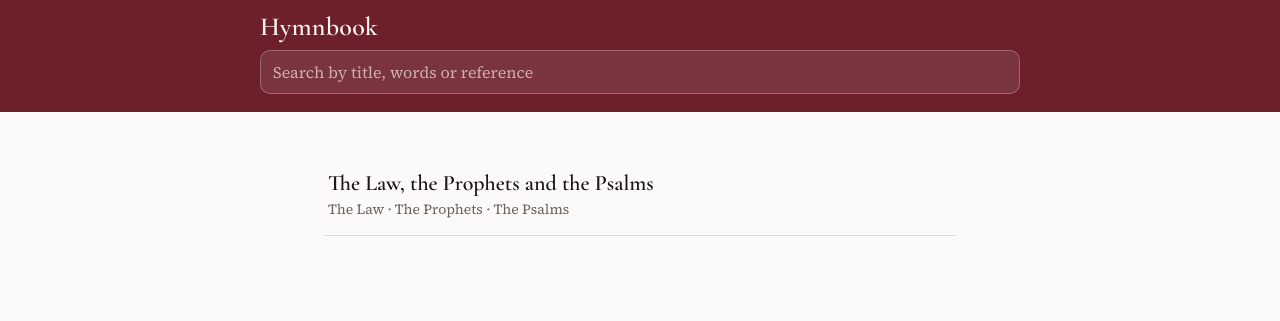
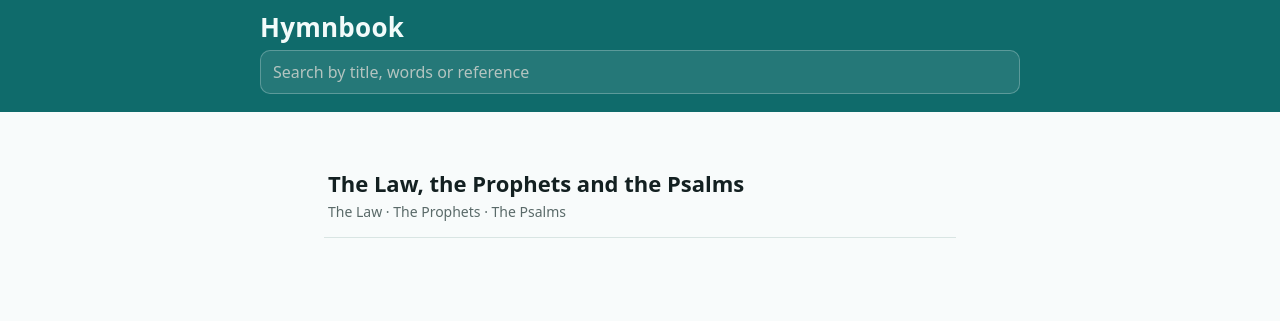
Before and after one commit to walsall-christadelphians/songs, a plain HTML site: page index.html in a window 1280 px wide. Drawn offline with nearby package versions, Linux system fonts and the light colour scheme.

Commit message:
Use system font and teal colour scheme

```diff
--- a/index.html
+++ b/index.html
@@ -3,34 +3,32 @@
 <head>
 <meta charset="utf-8">
 <meta name="viewport" content="width=device-width, initial-scale=1">
-<meta name="theme-color" content="#6d1f2a">
+<meta name="theme-color" content="#0f6b6b">
 <meta name="apple-mobile-web-app-capable" content="yes">
 <meta name="apple-mobile-web-app-title" content="Hymns">
 <link rel="manifest" href="manifest.webmanifest">
 <link rel="icon" href="icon.svg">
 <link rel="apple-touch-icon" href="icon.svg">
 <title>Hymnbook</title>
-<link rel="preconnect" href="https://fonts.googleapis.com">
-<link href="https://fonts.googleapis.com/css2?family=Cormorant+Garamond:ital,wght@0,500;0,600;1,500&family=Source+Serif+4:ital,opsz,wght@0,8..60,400;0,8..60,600;1,8..60,400&display=swap" rel="stylesheet">
 <style>
 /* VOICE: reverent, quiet, legible at arm's length in a dim church
-   IDEA: a cloth-bound pew hymnal — oxblood cover, white page
+   IDEA: a cloth-bound pew hymnal — teal cover, white page
    PICTURE: the hymn page itself, set like print; hymns filed A–Z by title
-   COLOUR and TYPE: oxblood cover band, white paper, black ink; Cormorant titles, Source Serif text
+   COLOUR and TYPE: teal cover band, white paper, dark ink; system font throughout
    LAYOUT: cover band with search, then one calm reading column */
 :root{color-scheme:light dark;
-  --bg:light-dark(#fbfaf8,#16120f);--ink:light-dark(#1b1715,#ece6df);
-  --soft:light-dark(#6b625c,#a89e95);--rule:light-dark(#e4ddd4,#2e2723);
-  --cover:light-dark(#6d1f2a,#3d1218);--on:#fbf6ef;--accent:light-dark(#6d1f2a,#e0a3a9);
+  --bg:light-dark(#f8fbfb,#0e1515);--ink:light-dark(#132021,#e2ecea);
+  --soft:light-dark(#5a6a69,#98aba8);--rule:light-dark(#d9e5e3,#22302f);
+  --cover:light-dark(#0f6b6b,#0a3b3c);--on:#f2fbfa;--accent:light-dark(#0f6b6b,#6fd0c6);
   --fs:19px}
 :root[data-theme=light]{color-scheme:light}:root[data-theme=dark]{color-scheme:dark}
 *{box-sizing:border-box;min-width:0}
-body{margin:0;background:var(--bg);color:var(--ink);font:17px/1.55 "Source Serif 4",Georgia,serif;overflow-x:clip}
+body{margin:0;background:var(--bg);color:var(--ink);font:17px/1.55 system-ui,-apple-system,"Segoe UI",Roboto,sans-serif;overflow-x:clip}
 button,input{font:inherit;color:inherit}
 :focus-visible{outline:3px solid var(--accent);outline-offset:2px}
 header{background:var(--cover);color:var(--on);padding:14px max(5vw,16px) 18px;position:sticky;top:0;z-index:2}
 .bar{max-width:760px;margin:0 auto;display:flex;gap:10px;align-items:center;flex-wrap:wrap}
-.brand{font:600 26px/1 "Cormorant Garamond",serif;color:var(--on);text-decoration:none;margin-inline-end:auto;letter-spacing:.01em}
+.brand{font:600 26px/1 system-ui,-apple-system,"Segoe UI",Roboto,sans-serif;color:var(--on);text-decoration:none;margin-inline-end:auto;letter-spacing:.01em}
 .search{height:44px;border-radius:10px;border:1px solid #ffffff40;background:#ffffff18;color:var(--on);padding:0 12px;font-size:16px}
 .search::placeholder{color:#f3e6e0b0}
 .search{flex:1 1 100%}
@@ -40,18 +38,18 @@ main{max-width:760px;margin:0 auto;padding:clamp(20px,4vw,44px) max(5vw,16px) 80
 .list{list-style:none;margin:0;padding:0}
 .list a{display:block;align-items:baseline;padding:14px 4px;border-bottom:1px solid var(--rule);color:inherit;text-decoration:none}
 .list a:hover .t{color:var(--accent)}
-.list .t{font:600 22px/1.2 "Cormorant Garamond",serif}
+.list .t{font:600 22px/1.2 system-ui,-apple-system,"Segoe UI",Roboto,sans-serif}
 .list .m{display:block;color:var(--soft);font-size:14px;margin-top:2px}
 .empty{color:var(--soft);padding:24px 4px}
 .hymn-head{border-bottom:2px solid var(--ink);padding-bottom:16px;margin-bottom:8px}
-h1{font:600 clamp(28px,5vw,42px)/1.05 "Cormorant Garamond",serif;margin:0;text-wrap:balance}
+h1{font:600 clamp(28px,5vw,42px)/1.05 system-ui,-apple-system,"Segoe UI",Roboto,sans-serif;margin:0;text-wrap:balance}
 .sub{color:var(--soft);font-size:14px;margin-top:6px}
 .tools{display:flex;gap:8px;justify-content:flex-end;margin:12px 0 6px;flex-wrap:wrap}
 .tools .btn{background:transparent;color:var(--ink);border-color:var(--rule)}
 .tools .btn:hover{background:var(--rule)}
 .part{margin:28px 0 0;font-size:var(--fs);line-height:1.5}
 .label{display:flex;gap:10px;align-items:baseline;flex-wrap:wrap;margin-bottom:6px}
-.label b{font:600 15px/1.2 "Source Serif 4",serif;color:var(--accent)}
+.label b{font:600 15px/1.2 system-ui,-apple-system,"Segoe UI",Roboto,sans-serif;color:var(--accent)}
 .label i{font-size:15px}
 .ref{color:var(--soft);font-size:13px;font-style:normal}
 .line{margin:0;padding-inline-start:1.4em;text-indent:-1.4em}
--- a/sw.js
+++ b/sw.js
@@ -1,4 +1,4 @@
-const CACHE = 'hymnbook-v1';
+const CACHE = 'hymnbook-v2';
 const FILES = ['./', 'index.html', 'manifest.webmanifest', 'icon.svg'];
 self.addEventListener('install', e => {
   e.waitUntil(caches.open(CACHE).then(c => c.addAll(FILES)));
```
Also changed, not shown: icon.svg, manifest.webmanifest.
